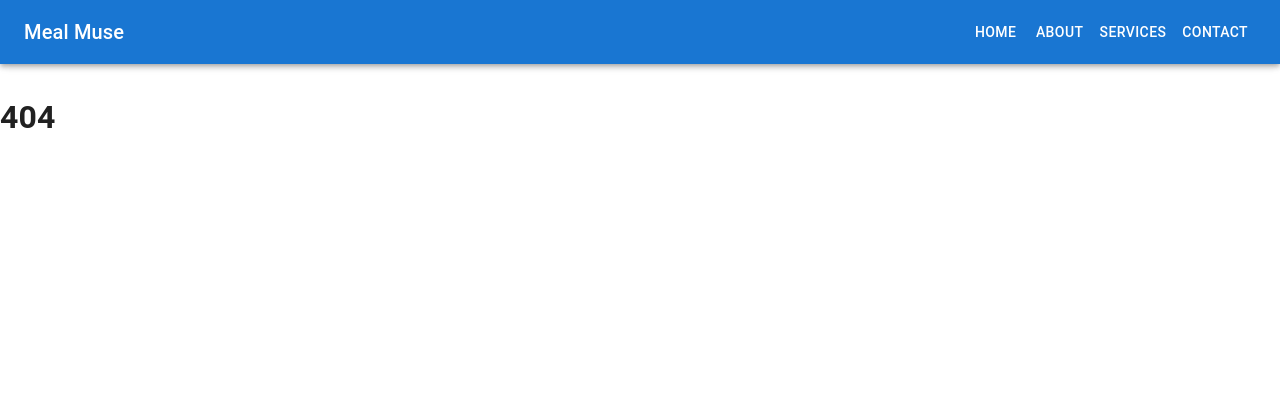
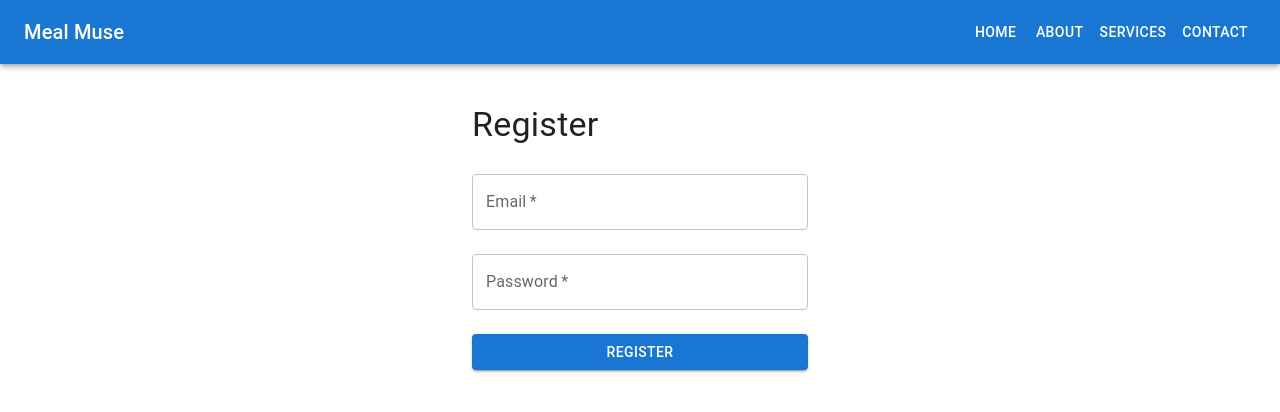
Before and after one commit to uocli/RecipeMate, a React (Create React App) app in the folder frontend/: page /signup in a window 1280 px wide. Before the commit this address had no page. Shown: the top 412 px of the page. Built offline with nearby package versions, Linux system fonts and the light colour scheme.

Commit message:
Added RegisterForm.js

```diff
--- a/frontend/package.json
+++ b/frontend/package.json
@@ -10,6 +10,7 @@
     "@testing-library/jest-dom": "^5.17.0",
     "@testing-library/react": "^13.4.0",
     "@testing-library/user-event": "^13.5.0",
+    "axios": "^1.7.7",
     "react": "^18.3.1",
     "react-dom": "^18.3.1",
     "react-router-dom": "^6.27.0",
--- a/frontend/src/components/App.js
+++ b/frontend/src/components/App.js
@@ -5,6 +5,7 @@ import Header from "./Header";
 import Home from "./Home";
 import About from "./About";
 import NotFound from "./NotFound";
+import RegisterForm from "./RegisterForm";
 
 const App = () => {
     return (
@@ -13,7 +14,7 @@ const App = () => {
             <Routes>
                 <Route path="/" exact element={<Home />} />
                 <Route path="/about" element={<About />} />
-                {/*<Route path="/contact" component={Contact} />*/}
+                <Route path="/signup" element={<RegisterForm />} />
                 {/*<Route path="/tasks" component={Tasks} />*/}
                 {/*<Route path="/task/:id" component={Task} />*/}
                 <Route path="*" element={<NotFound />} />
--- /dev/null
+++ b/frontend/src/components/RegisterForm.js
@@ -0,0 +1,105 @@
+import React, { useState } from "react";
+import { TextField, Button, Box, Typography, Alert } from "@mui/material";
+import axios from "axios";
+
+const RegisterForm = () => {
+    const [formData, setFormData] = useState({ email: "", password: "" });
+    const [error, setError] = useState("");
+    const [success, setSuccess] = useState(false);
+
+    const validateEmail = (email) => {
+        const regex = /^[^\s@]+@[^\s@]+\.[^\s@]+$/;
+        return regex.test(email);
+    };
+
+    const validatePassword = (password) => {
+        const regex =
+            /^(?=.*[a-z])(?=.*[A-Z])(?=.*\d)(?=.*[@$!%*?&])[A-Za-z\d@$!%*?&]{8,}$/;
+        return regex.test(password);
+    };
+
+    const handleChange = (e) => {
+        setFormData({ ...formData, [e.target.name]: e.target.value });
+    };
+
+    const handleSubmit = async (e) => {
+        e.preventDefault();
+        const { email, password } = formData;
+
+        if (!validateEmail(email)) {
+            setError("Invalid email format");
+            return;
+        }
+
+        if (!validatePassword(password)) {
+            setError(
+                "Password must contain uppercase, lowercase, numbers, special characters, and be at least 8 characters long.",
+            );
+            return;
+        }
+
+        try {
+            await axios.post(
+                "/api/auth/registration/",
+                formData,
+            );
+            setSuccess(true);
+        } catch (err) {
+            setError("Registration failed. Try again.");
+        }
+    };
+
+    return (
+        <Box
+            component="form"
+            onSubmit={handleSubmit}
+            sx={{ maxWidth: 400, margin: "auto", padding: 4 }}
+        >
+            <Typography variant="h4" gutterBottom>
+                Register
+            </Typography>
+
+            {error && <Alert severity="error">{error}</Alert>}
+            {success ? (
+                <Alert severity="success">
+                    Please check your email to verify your account.
+                </Alert>
+            ) : (
+                <>
+                    <TextField
+                        label="Email"
+                        variant="outlined"
+                        fullWidth
+                        margin="normal"
+                        name="email"
+                        value={formData.email}
+                        onChange={handleChange}
+                        required
+                    />
+                    <TextField
+                        label="Password"
+                        type="password"
+                        variant="outlined"
+                        fullWidth
+                        margin="normal"
+                        name="password"
+                        value={formData.password}
+                        onChange={handleChange}
+                        required
+                    />
+                    <Button
+                        type="submit"
+                        variant="contained"
+                        color="primary"
+                        fullWidth
+                        sx={{ marginTop: 2 }}
+                    >
+                        Register
+                    </Button>
+                </>
+            )}
+        </Box>
+    );
+};
+
+export default RegisterForm;
```
Also changed, not shown: 2 other files (tests, documents, lock files or other folders).
